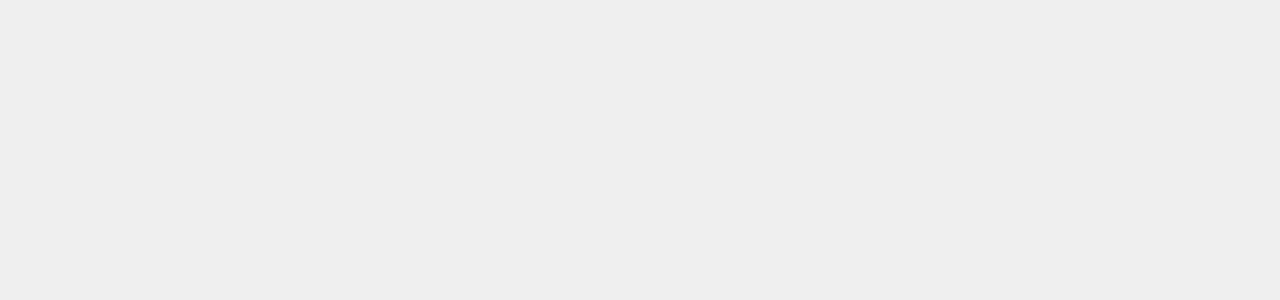
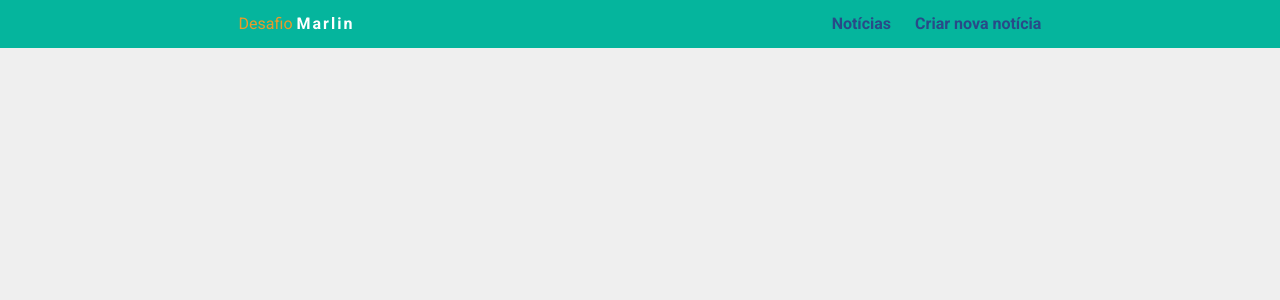
Before and after one commit to BrunodevOliveira/desafio-Marlin, an Angular app: page / in a window 1280 px wide. Shown: the top 300 px of the page. Built offline with nearby package versions, Linux system fonts and the light colour scheme.

Commit message:
✨ feat: criação e estilização do componente header

```diff
--- a/src/app/app.component.html
+++ b/src/app/app.component.html
@@ -1 +1,4 @@
+<header>
+  <app-header></app-header>
+</header>
 <router-outlet></router-outlet>
--- a/src/app/app.module.ts
+++ b/src/app/app.module.ts
@@ -3,10 +3,12 @@ import { NgModule } from '@angular/core';
 
 import { AppRoutingModule } from './app-routing.module';
 import { AppComponent } from './app.component';
+import { HeaderComponent } from './components/header/header.component';
 
 @NgModule({
   declarations: [
-    AppComponent
+    AppComponent,
+    HeaderComponent
   ],
   imports: [
     BrowserModule,
--- /dev/null
+++ b/src/app/components/header/header.component.html
@@ -0,0 +1,7 @@
+<nav>
+  <p>Desafio <span>Marlin</span></p>
+  <ul>
+    <li><a href="/">Notícias</a></li>
+    <li><a href="/">Criar nova notícia</a></li>
+  </ul>
+</nav>
--- /dev/null
+++ b/src/app/components/header/header.component.scss
@@ -0,0 +1,36 @@
+@import '../../../config-scss/rem-calc.scss';
+
+nav {
+  display: flex;
+  justify-content: space-around;
+  height: rem-calc(48);
+  align-items: center;
+
+  background: var(--background-header);
+
+  p {
+    color: var(--secondary-color);
+
+    span{
+      color: var(--white);
+      font-weight: 700;
+      letter-spacing: 2px;
+    }
+  }
+
+  ul {
+    display: flex;
+    gap: 1.5rem;
+
+    a {
+      color: var(--primary-color);
+      font-weight: 700;
+    }
+
+    a:hover {
+      color: var(--secondary-color);
+    }
+  }
+
+
+}
--- /dev/null
+++ b/src/app/components/header/header.component.ts
@@ -0,0 +1,15 @@
+import { Component, OnInit } from '@angular/core';
+
+@Component({
+  selector: 'app-header',
+  templateUrl: './header.component.html',
+  styleUrls: ['./header.component.scss']
+})
+export class HeaderComponent implements OnInit {
+
+  constructor() { }
+
+  ngOnInit() {
+  }
+
+}
--- a/src/config-scss/variables.scss
+++ b/src/config-scss/variables.scss
@@ -2,6 +2,8 @@
   --white:#FFF;
   --gray: #efefef;
 
+  --background-header: #05b59d;
+
   --primary-color: #294a88;
-  --secondary-color:#FF5473;
+  --secondary-color: #eb9a28;
 }
```
Also changed, not shown: 1 other file (tests, documents, lock files or other folders).
